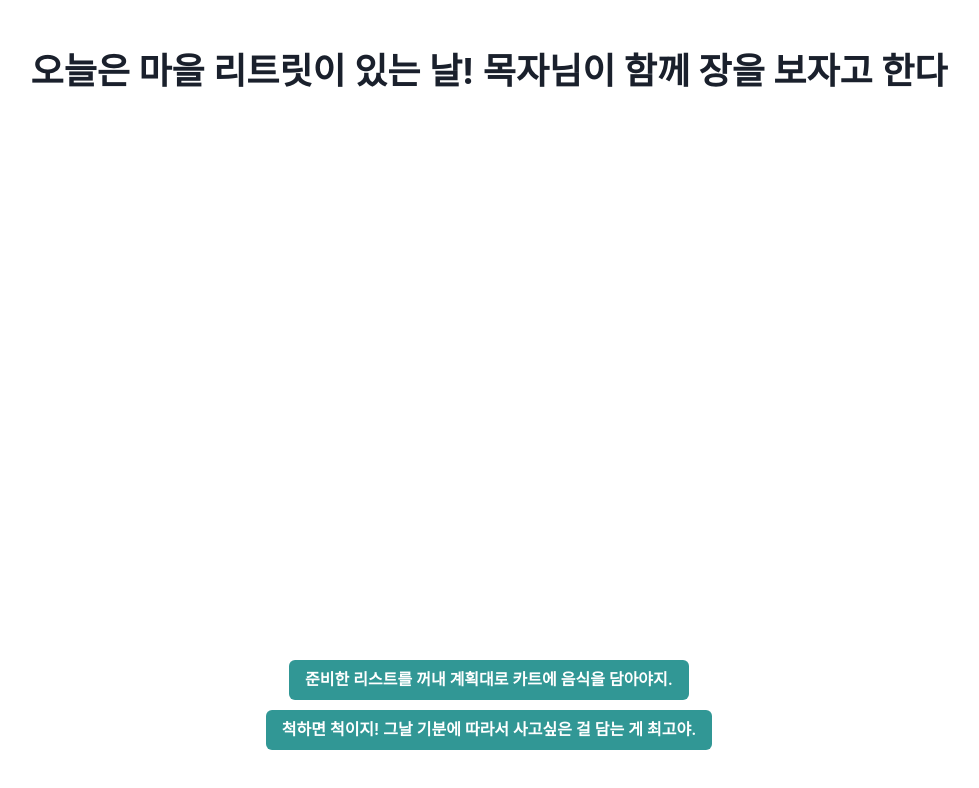
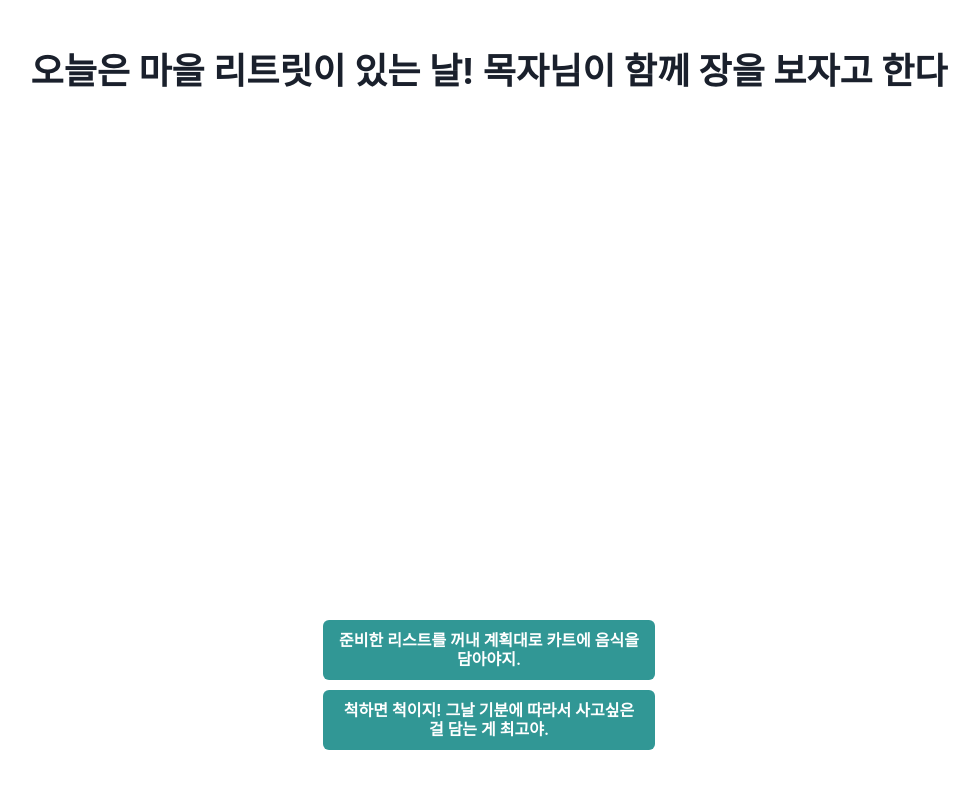
Before and after one commit to kasterra/jz-test, a React (Create React App) app: page /questions in a window 1280 px wide. Shown: the top 788 px of the page, without its empty margins (151-1130 px from the left). Built offline with nearby package versions, Linux system fonts and the light colour scheme.

Commit message:
answer button span

```diff
--- a/src/pages/Questions.tsx
+++ b/src/pages/Questions.tsx
@@ -15,7 +15,7 @@ const Questions = () => {
             <Heading>{element.question}</Heading>
             <Buttons>
               {element.answers.map((answer, answerIdx) => (
-                <Button
+                <AnswerButton
                   colorScheme="teal"
                   size="md"
                   onClick={() => {
@@ -27,8 +27,8 @@ const Questions = () => {
                     setCurPage((prev) => prev + 1);
                   }}
                 >
-                  {answer}
-                </Button>
+                  <span>{answer}</span>
+                </AnswerButton>
               ))}
             </Buttons>
           </Slide>
@@ -69,3 +69,11 @@ const Buttons = styled.div`
   align-items: center;
   gap: 10px;
 `;
+
+const AnswerButton = styled(Button)`
+  padding: 30px;
+  span {
+    width: 300px;
+    white-space: normal;
+  }
+`;
```
